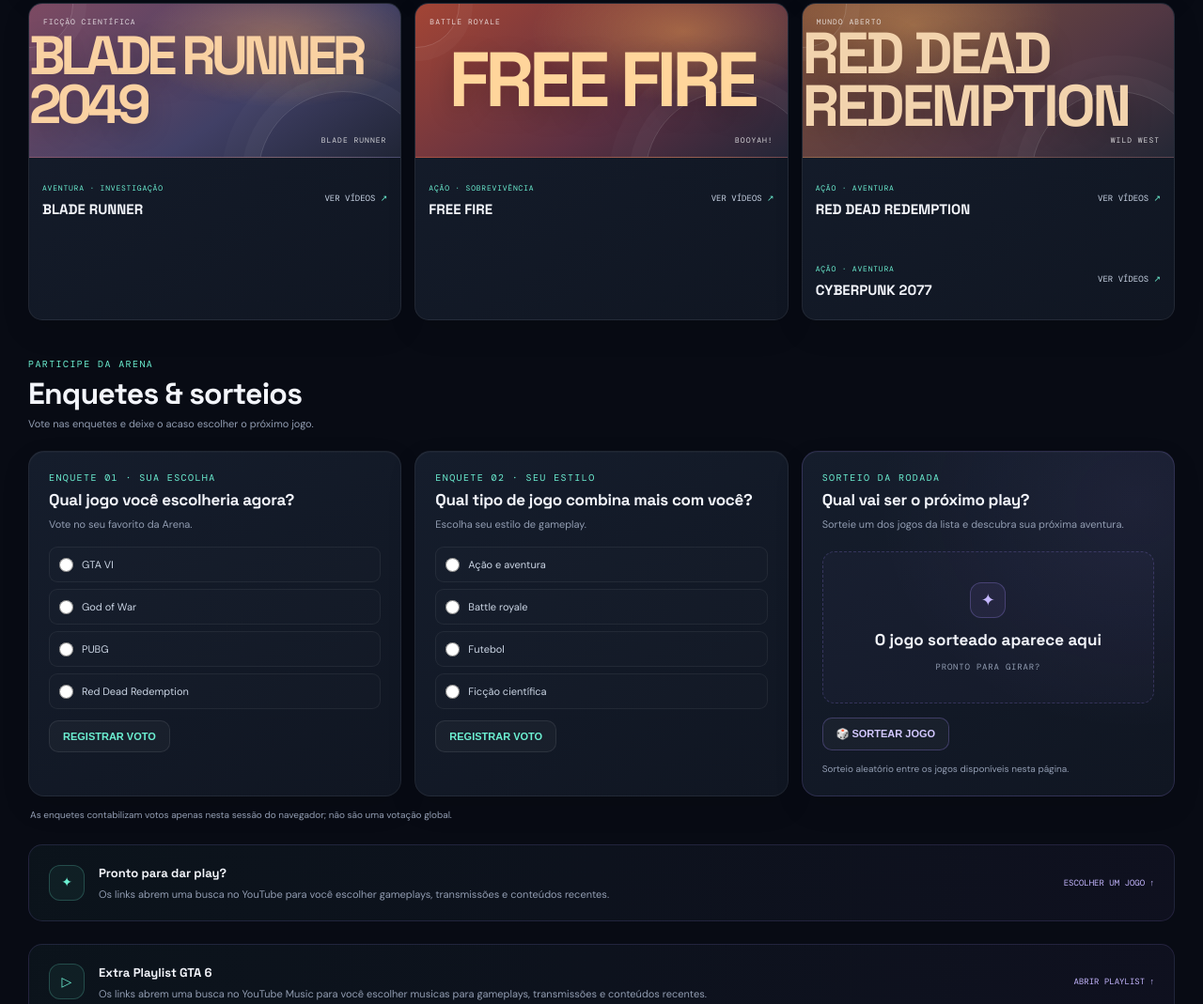
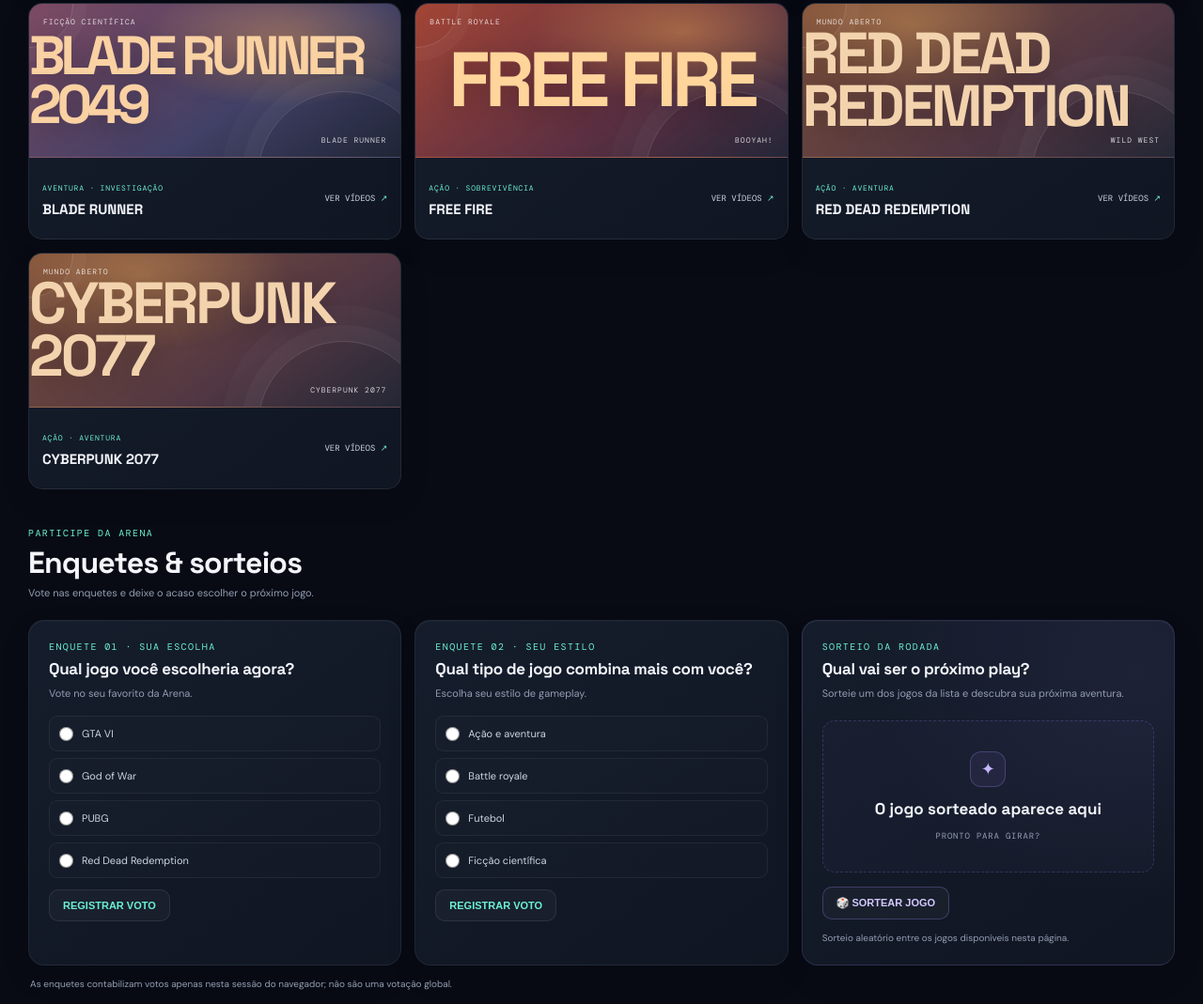
Before and after one commit to talilotarlison/campus_party_piaui_2026, a plain HTML site: page arena-games.html in a window 1280 px wide. Shown: the part 1858-2927 px from the top of the page at 94% size. Drawn offline with nearby package versions, Linux system fonts and the light colour scheme.

```diff
--- a/arena-games.html
+++ b/arena-games.html
@@ -255,6 +255,12 @@
                                 target="_blank" rel="noopener noreferrer"
                                 aria-label="Buscar Red Dead Redemption no YouTube">VER VÍDEOS <span>↗</span></a>
                         </div>
+                        </article>
+                    <article class="game-card" data-category="action" data-search="CYBERPUNK 2077">
+                        <div class="game-art art-red-dead">
+                            <span class="art-label">MUNDO ABERTO</span><strong>CYBERPUNK 2077</strong>
+                            <span class="art-corner">CYBERPUNK 2077</span>
+                        </div>
                         <div class="game-info">
                             <div><span class="game-genre">AÇÃO · AVENTURA</span>
                                 <h3>CYBERPUNK 2077</h3>
```
